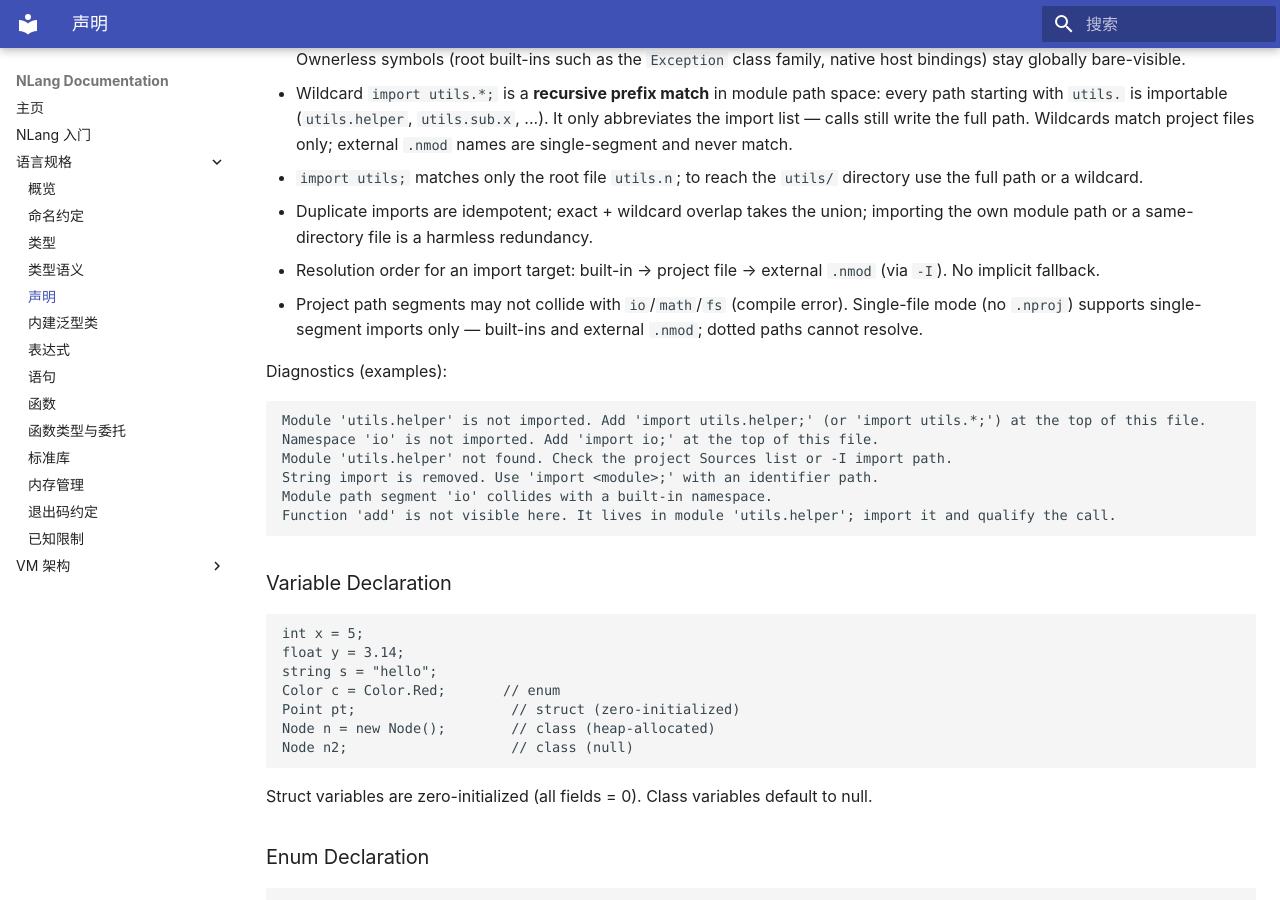
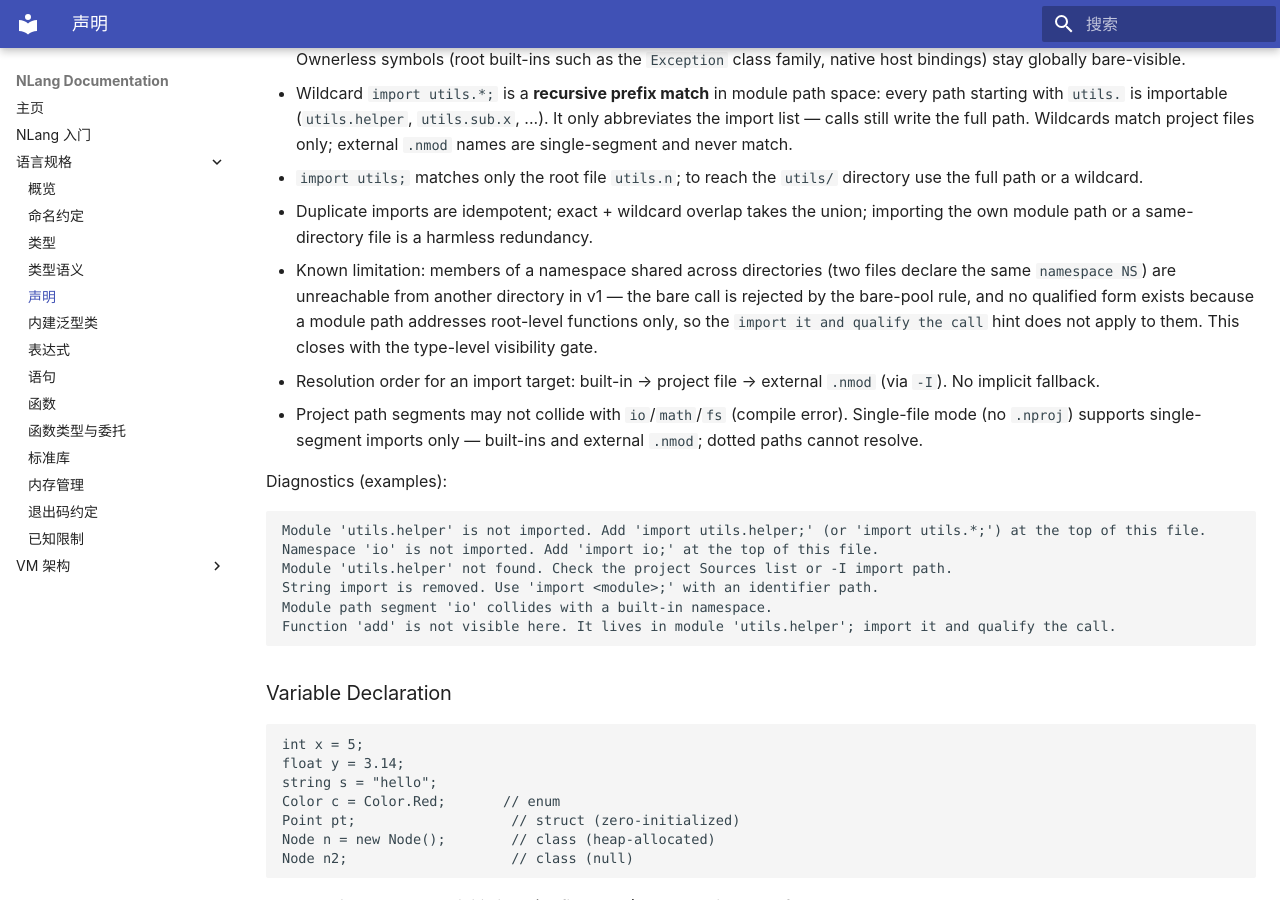
Before and after one commit to dliting/nlang, an MkDocs documentation site: the page built from docs/language-spec/declarations.md, in a window 1280 px wide and 900 px high, scrolled down 946 px. Built offline with MkDocs 1.6.1 and Material for MkDocs 9.7.7, drawn with Linux system fonts in a browser that asks for light colours.

Commit message:
docs: record the shared-namespace cross-directory carve-out
Final review found a v1 semantic hole: members of a namespace declared
in two directories merge into one scope but have no reachable call
form - the bare call is rejected by the D1 bare-pool narrowing, and no
qualified form exists because module paths address root-level functions
only. Documented as a known limitation in the spec (section 5 item 5 +
Future Work), the Declarations chapter, and the README matrix; the
getting-started guide stays untouched (it does not cover namespaces).

Also corrects the plan document's as-built gate counts: 10 proj_* ctest
entries (wildcard_exact_union compile+run was added during Task 10).

```diff
--- a/docs/language-spec/declarations.md
+++ b/docs/language-spec/declarations.md
@@ -44,6 +44,13 @@ Visibility:
 - Duplicate imports are idempotent; exact + wildcard overlap takes the
   union; importing the own module path or a same-directory file is a
   harmless redundancy.
+- Known limitation: members of a namespace shared across directories
+  (two files declare the same `namespace NS`) are unreachable from
+  another directory in v1 — the bare call is rejected by the bare-pool
+  rule, and no qualified form exists because a module path addresses
+  root-level functions only, so the `import it and qualify the call`
+  hint does not apply to them. This closes with the type-level
+  visibility gate.
 - Resolution order for an import target: built-in → project file →
   external `.nmod` (via `-I`). No implicit fallback.
 - Project path segments may not collide with `io`/`math`/`fs` (compile
```
Also changed, not shown: README.md (+4 -0 lines).
